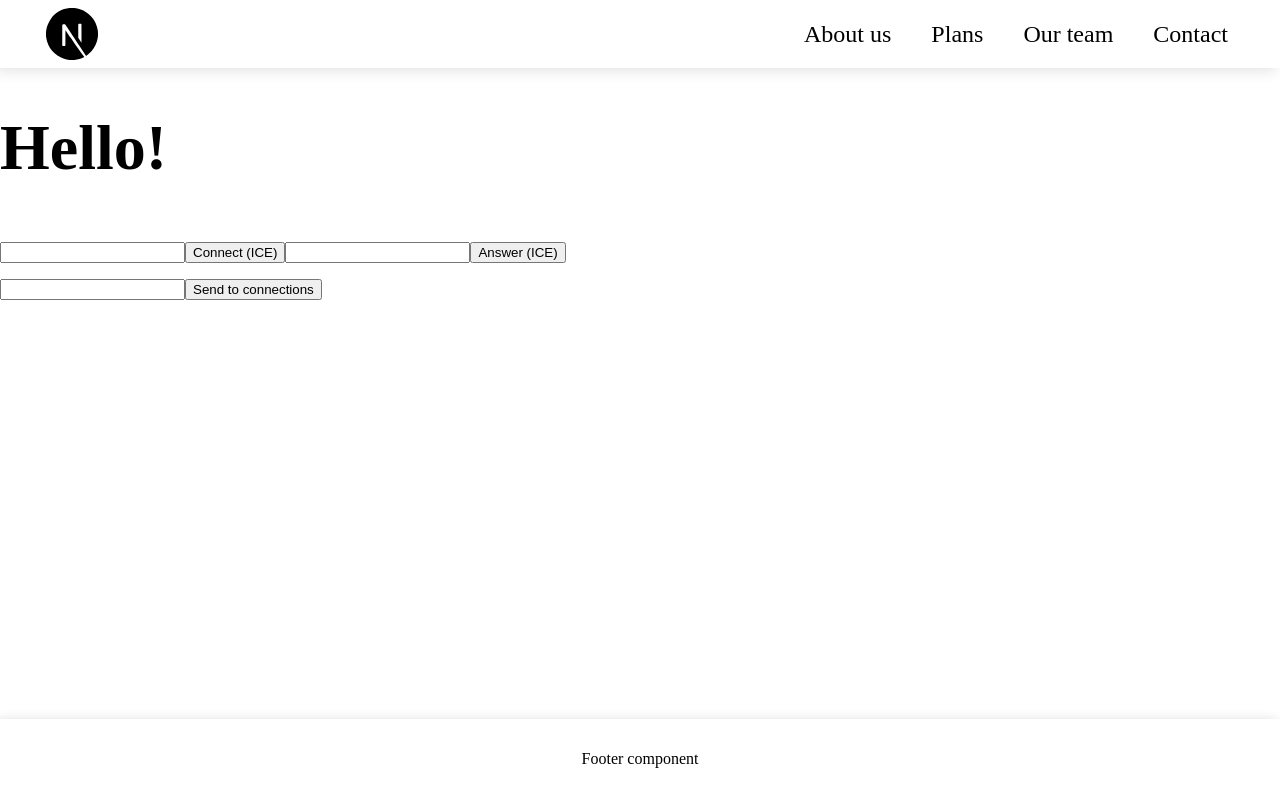
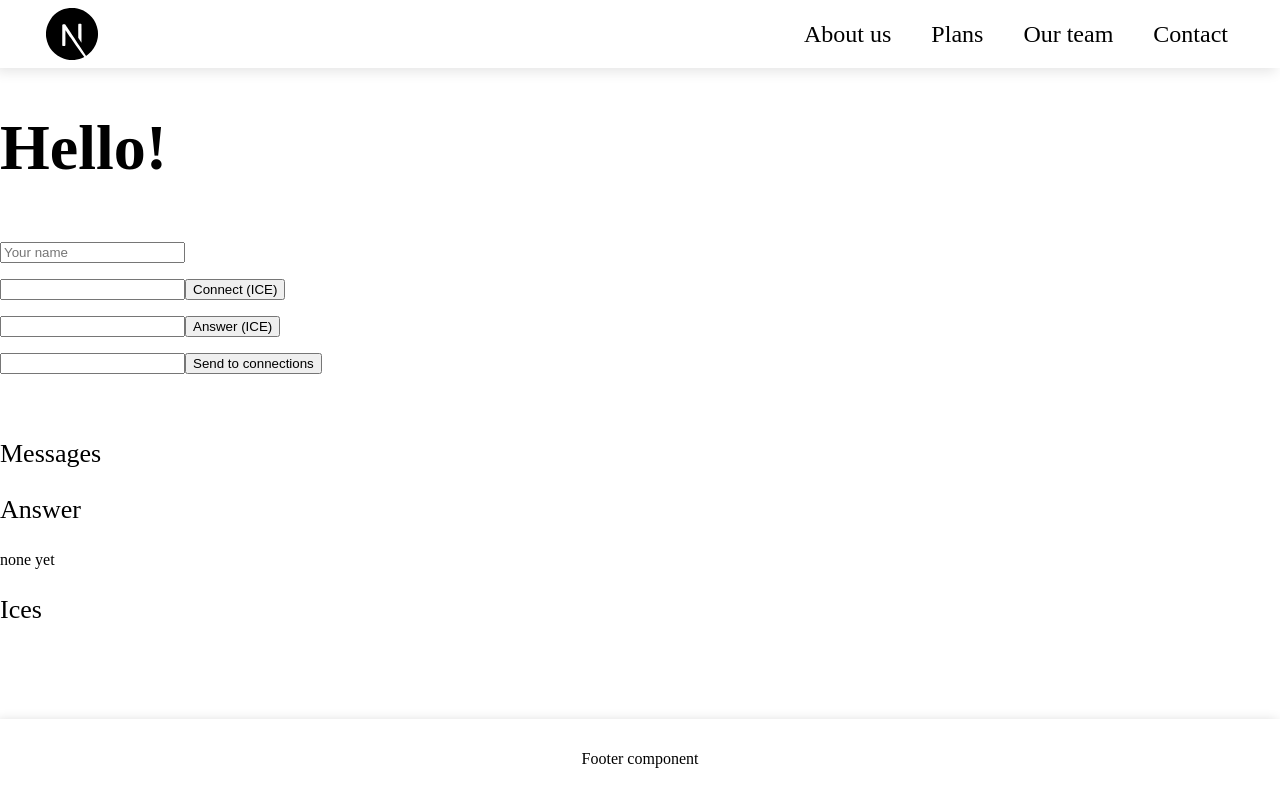
Before and after one commit to Jeansidharta/together, a Next.js app: page / in a window 1280 px wide. Built offline with nearby package versions, Linux system fonts and the light colour scheme.

Commit message:
feat: print offer and answer on page

```diff
--- a/src/containers/index/index.tsx
+++ b/src/containers/index/index.tsx
@@ -29,12 +29,19 @@ const getICEs = () => {
 	localConnection = new RTCPeerConnection();
 	localConnection.onicecandidate = () => {
 		console.log(' NEW ice candidnat!! on localconnection reprinting SDP ');
+		const icesP = document.getElementById('ices')!;
+		icesP.innerText += JSON.stringify(localConnection.localDescription) + '\n\n';
 		console.log(JSON.stringify(localConnection.localDescription));
 	};
 
 
 	const sendChannel = localConnection.createDataChannel('sendChannel');
-	sendChannel.onmessage = e => console.log('messsage received!!! ' + e.data);
+	sendChannel.onmessage = e => {
+		console.log('messsage received!!! ' + e.data);
+		const messages = document.getElementById('message')!;
+		messages.innerText += '\n' + e.data;
+
+	};
 	sendChannel.onopen = () => console.log('open!!!!');
 	sendChannel.onclose = () => console.log('closed!!!!!!');
 
@@ -48,8 +55,10 @@ const setupRemoteConnection = (offer: any) => {
 	const remoteConnection = new RTCPeerConnection();
 
 	remoteConnection.onicecandidate = () => {
-		console.log(' NEW ice candidnat!! on localconnection reprinting SDP ');
+		console.log(' NEW answer! on localconnection reprinting SDP ');
 		console.log(JSON.stringify(remoteConnection.localDescription));
+		const answer = document.getElementById('answerText')!;
+		answer.innerText = '\n' + JSON.stringify(remoteConnection.localDescription);
 	};
 
 
@@ -89,10 +98,14 @@ const p2pAnswer = () => {
 };
 
 const sendP2PText = () => {
-	const textInput = document.getElementById('ice') as HTMLInputElement;
+	const textInput = document.getElementById('text') as HTMLInputElement;
 	const text = textInput.value;
 	textInput.value = '';
-	remoteConnections.forEach(remoteConnection => remoteConnection.send(text));
+	console.log('sendP2PText -> remoteConnections', remoteConnections);
+	const name = (document.getElementById('name') as HTMLInputElement).value;
+	remoteConnections.forEach(remoteConnection =>
+		remoteConnection.send(name ? `${name} ${text}` : `Guest: ${text}`)
+	);
 };
 
 export default function Home() {
@@ -114,13 +127,23 @@ export default function Home() {
 			<Navbar />
 			<Main>
 				<h1>Hello!</h1>
+				<input id="name" type="text" placeholder="Your name" />
+				<br />
 				<input id="ice" type="text" />
 				<button onClick={p2pConnection}>Connect (ICE)</button>
+				<br />
 				<input id="answer" type="text" />
 				<button onClick={p2pAnswer}>Answer (ICE)</button>
 				<br />
 				<input id="text" type="text" />
 				<button onClick={sendP2PText} >Send to connections</button>
+				<br /><br />
+				<p style={{ fontSize: '26px' }} >Messages</p>
+				<p id="message" style={{ fontSize: '16px' }} ></p>
+				<p style={{ fontSize: '26px' }} >Answer</p>
+				<p id="answerText" style={{ fontSize: '16px' }} >none yet</p>
+				<p style={{ fontSize: '26px' }} >Ices</p>
+				<p id="ices" style={{ fontSize: '16px' }} ></p>
 			</Main>
 			<Footer />
 		</>
```
